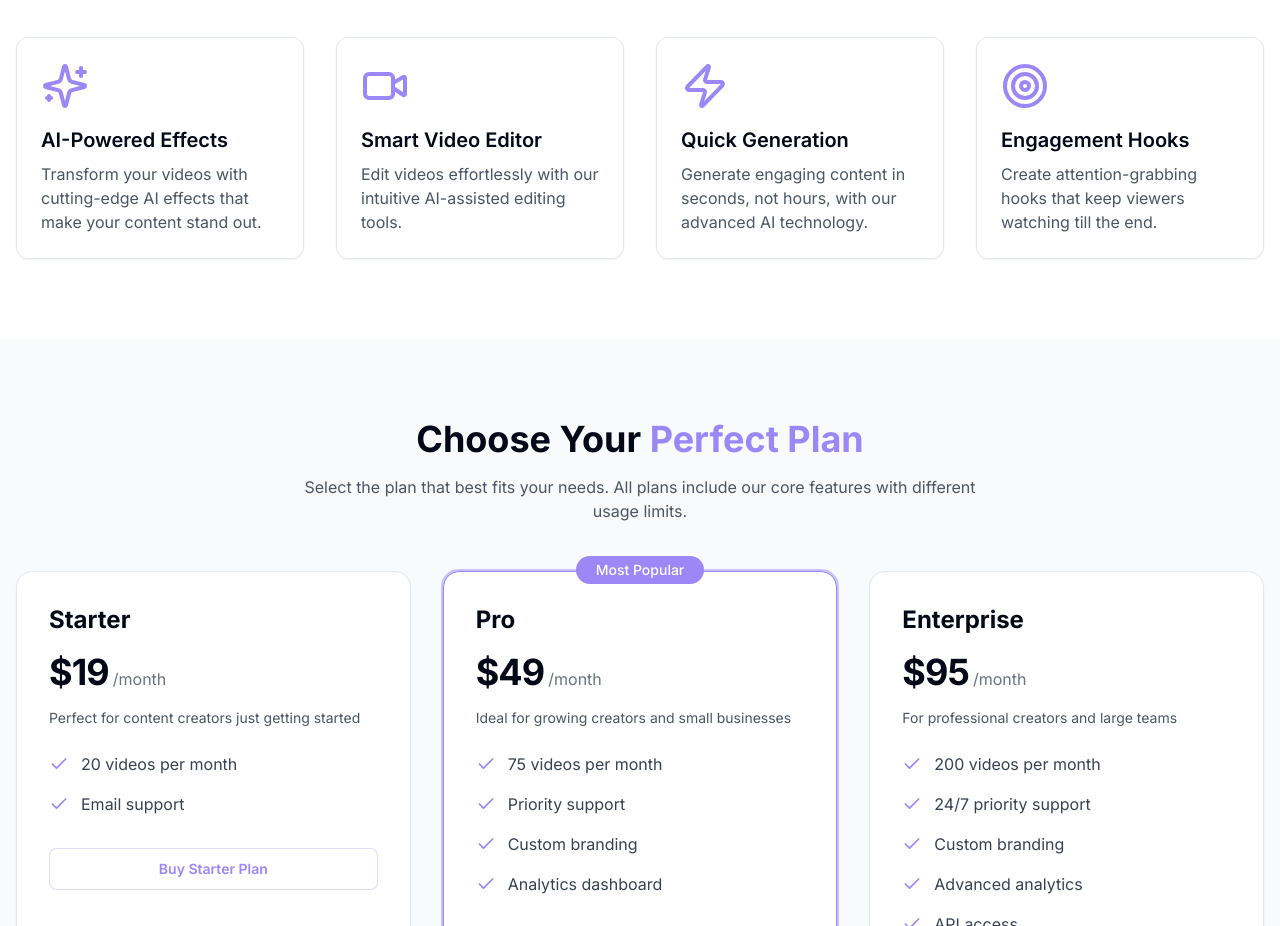
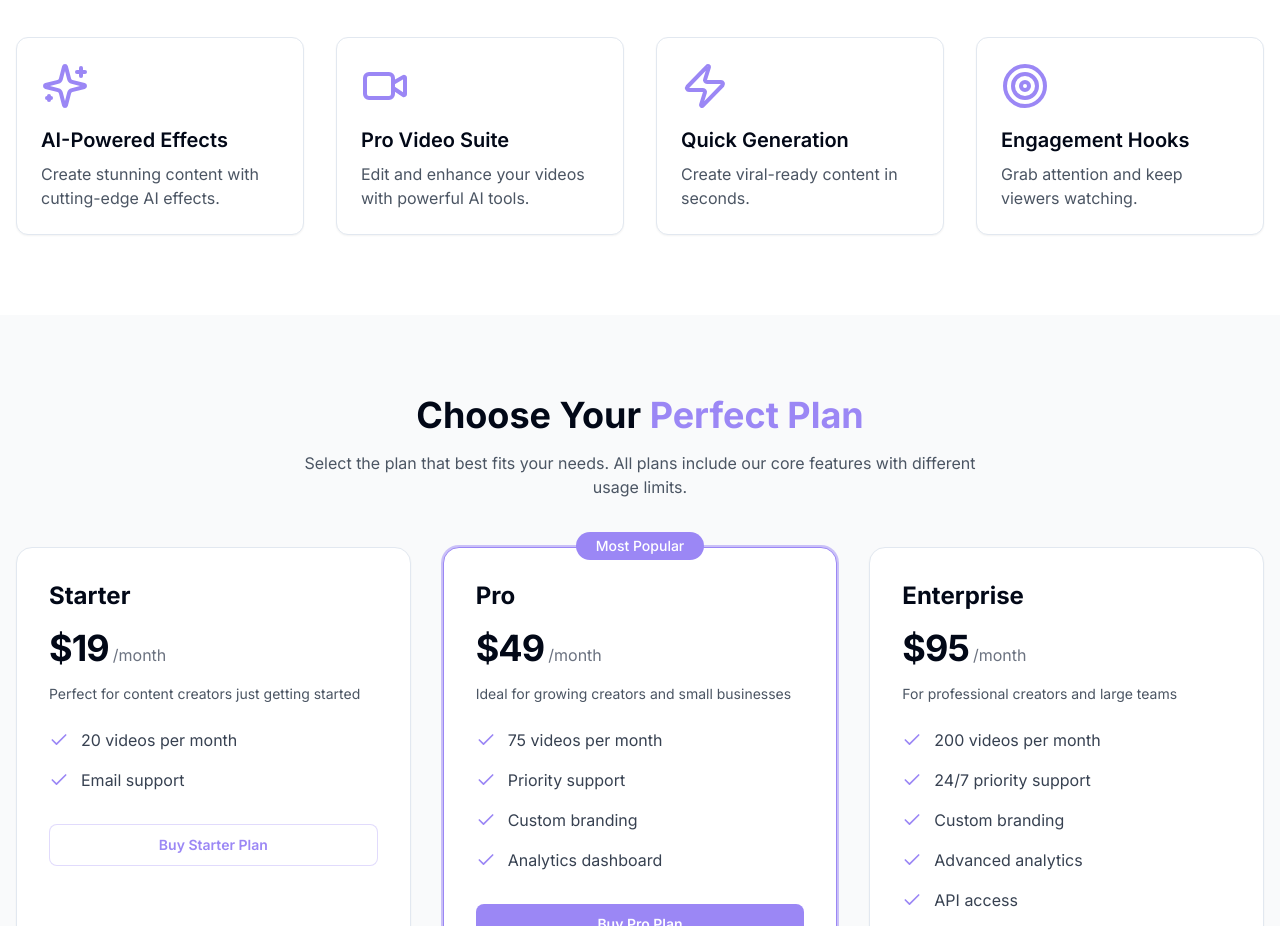
Before and after one commit to yayeet999/reelify-creator, a React (Vite) app: page / in a window 1280 px wide. Shown: the part 1780-2706 px from the top of the page. Built offline with nearby package versions, Linux system fonts and the light colour scheme.

Commit message:
Simplify Features Section Text
Shortened the text for the 'Everything You Need to Create Viral Content' section and its four cards. Updated the title of 'Smart Video Editor' to a more appealing alternative while maintaining the existing layout.
[skip gpt_engineer]

```diff
--- a/src/components/Features.tsx
+++ b/src/components/Features.tsx
@@ -4,22 +4,22 @@ const features = [
   {
     icon: Sparkles,
     title: "AI-Powered Effects",
-    description: "Transform your videos with cutting-edge AI effects that make your content stand out.",
+    description: "Create stunning content with cutting-edge AI effects.",
   },
   {
     icon: Video,
-    title: "Smart Video Editor",
-    description: "Edit videos effortlessly with our intuitive AI-assisted editing tools.",
+    title: "Pro Video Suite",
+    description: "Edit and enhance your videos with powerful AI tools.",
   },
   {
     icon: Zap,
     title: "Quick Generation",
-    description: "Generate engaging content in seconds, not hours, with our advanced AI technology.",
+    description: "Create viral-ready content in seconds.",
   },
   {
     icon: Target,
     title: "Engagement Hooks",
-    description: "Create attention-grabbing hooks that keep viewers watching till the end.",
+    description: "Grab attention and keep viewers watching.",
   },
 ];
 
```
